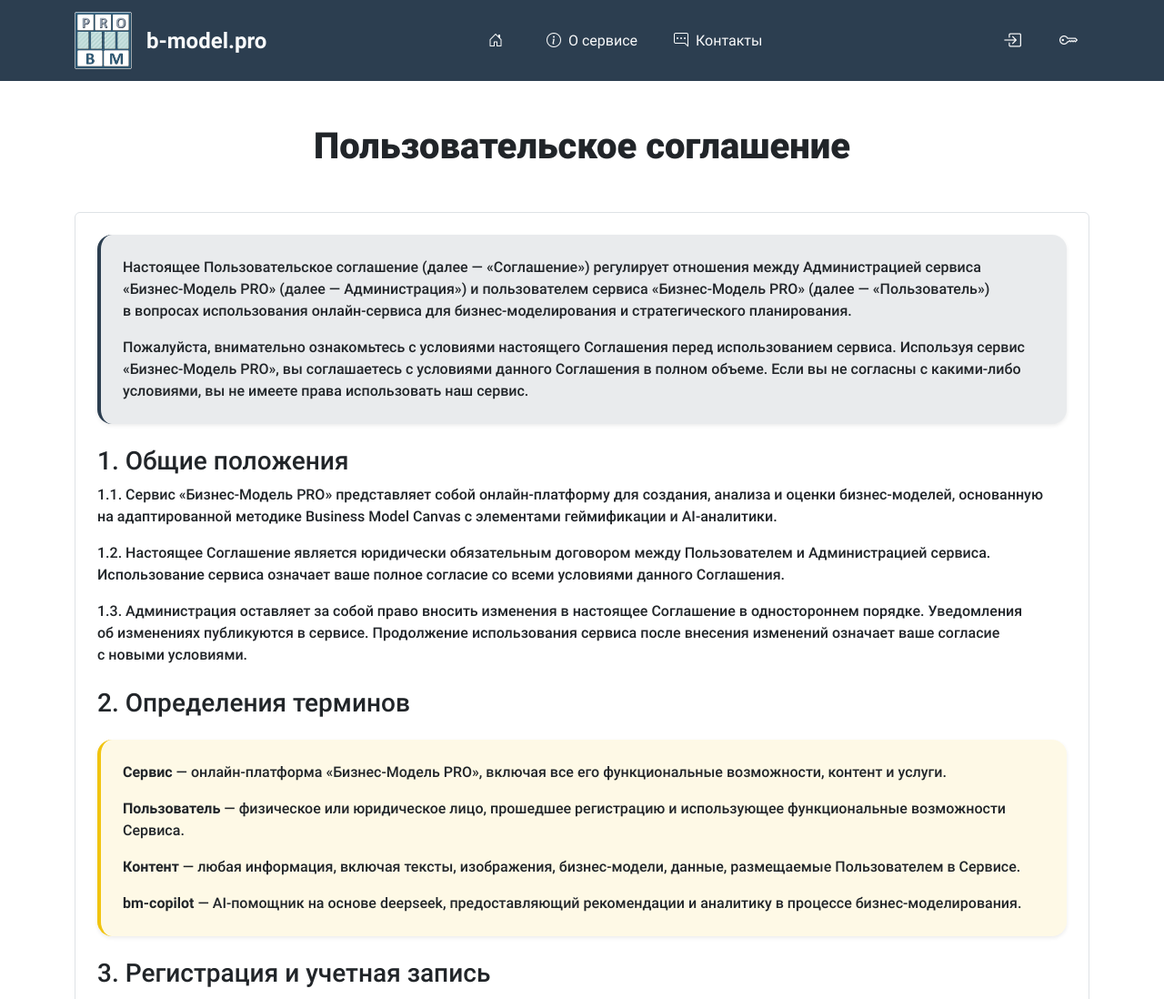
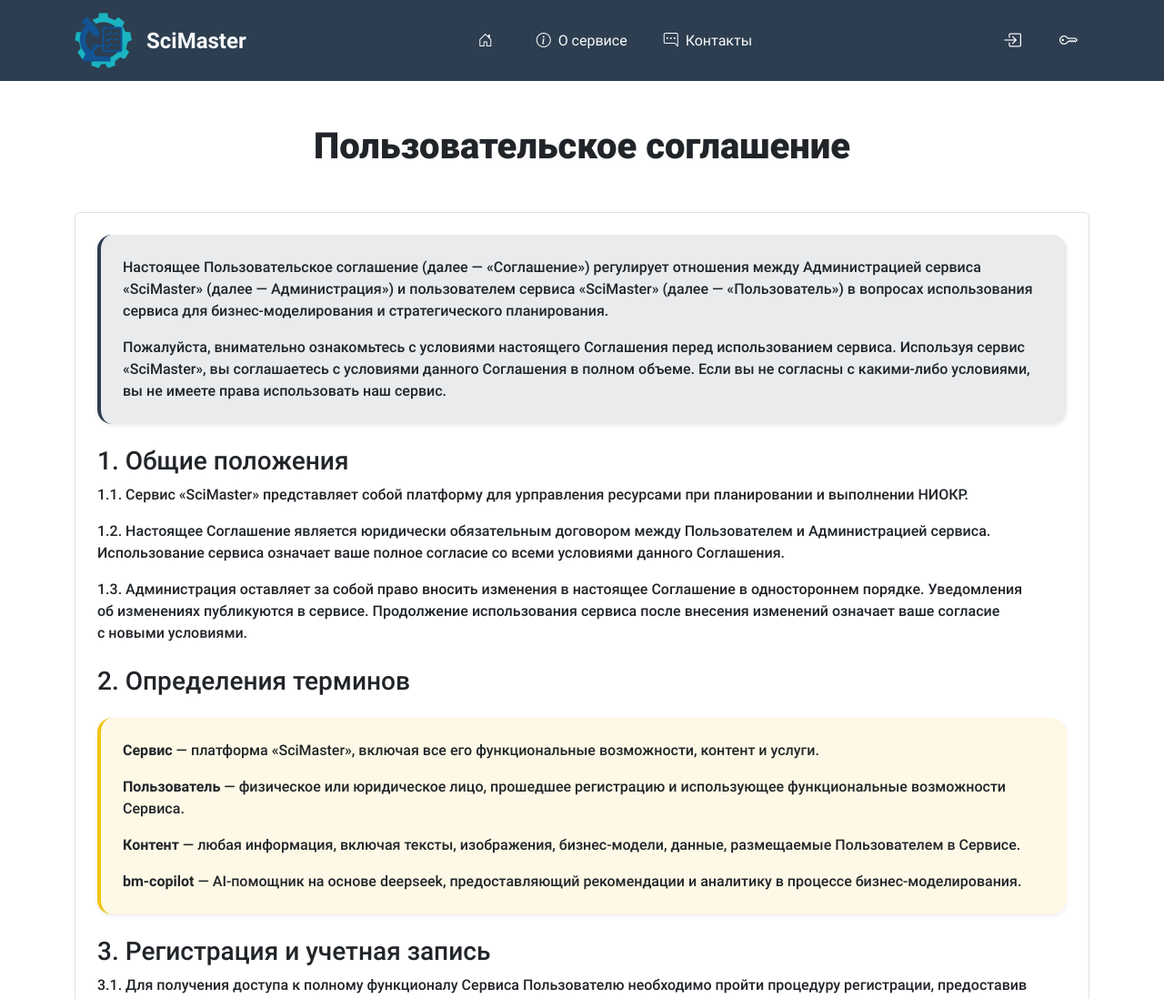
Before and after one commit to Hildbjorn/SciMaster, a Django app: page /user_agreement in a window 1280 px wide. Shown: the top 1098 px of the page at 91% size. Run offline with Django 5.2, Linux system fonts and the light colour scheme; style sheets or scripts are compiled from the project's sources; parts of the project's set-up code (start-up, migrations or seed data) failed here and were passed over; some libraries are stand-ins or nearby versions.

Commit message:
2025-08-30

```diff
--- a/src/home/templates/home/user_agreement.html
+++ b/src/home/templates/home/user_agreement.html
@@ -3,7 +3,7 @@
 {% load widget_tweaks %}
 
 {% block title %}
-  Бизнес-Модель PRO - Пользовательское соглашение
+  SciMaster - Пользовательское соглашение
 {% endblock %}
 
 <!-- META TAGS -->
@@ -17,19 +17,19 @@
       <h1 class="text-center mb-5">Пользовательское соглашение</h1>
       <div class="content-wrapper form-control p-3 p-lg-4">
         <div class="bg-primary bg-opacity-10 rounded-4 p-4 border-start border-4 border-primary shadow-sm">
-          <p>Настоящее Пользовательское соглашение (далее&nbsp;&mdash; &laquo;Соглашение&raquo;) регулирует отношения между Администрацией сервиса &laquo;Бизнес-Модель PRO&raquo; (далее&nbsp;&mdash;&nbsp;Администрация&raquo;) и&nbsp;пользователем сервиса &laquo;Бизнес-Модель PRO&raquo; (далее&nbsp;&mdash; &laquo;Пользователь&raquo;) в&nbsp;вопросах использования онлайн-сервиса для&nbsp;бизнес-моделирования и&nbsp;стратегического планирования.</p>
-          <p class="mb-0">Пожалуйста, внимательно ознакомьтесь с&nbsp;условиями настоящего Соглашения перед использованием сервиса. Используя сервис &laquo;Бизнес-Модель PRO&raquo;, вы&nbsp;соглашаетесь с&nbsp;условиями данного Соглашения в&nbsp;полном объеме. Если вы&nbsp;не&nbsp;согласны с&nbsp;какими-либо условиями, вы&nbsp;не&nbsp;имеете права использовать наш сервис.</p>
+          <p>Настоящее Пользовательское соглашение (далее&nbsp;&mdash; &laquo;Соглашение&raquo;) регулирует отношения между Администрацией сервиса &laquo;SciMaster&raquo; (далее&nbsp;&mdash;&nbsp;Администрация&raquo;) и&nbsp;пользователем сервиса &laquo;SciMaster&raquo; (далее&nbsp;&mdash; &laquo;Пользователь&raquo;) в&nbsp;вопросах использования сервиса для&nbsp;бизнес-моделирования и&nbsp;стратегического планирования.</p>
+          <p class="mb-0">Пожалуйста, внимательно ознакомьтесь с&nbsp;условиями настоящего Соглашения перед использованием сервиса. Используя сервис &laquo;SciMaster&raquo;, вы&nbsp;соглашаетесь с&nbsp;условиями данного Соглашения в&nbsp;полном объеме. Если вы&nbsp;не&nbsp;согласны с&nbsp;какими-либо условиями, вы&nbsp;не&nbsp;имеете права использовать наш сервис.</p>
         </div>
 
         <h3 class="mt-4" id="section1">1. Общие положения</h3>
-        <p>1.1. Сервис &laquo;Бизнес-Модель PRO&raquo; представляет собой онлайн-платформу для создания, анализа и&nbsp;оценки бизнес-моделей, основанную на&nbsp;адаптированной методике Business Model Canvas с&nbsp;элементами геймификации и&nbsp;AI-аналитики.</p>
+        <p>1.1. Сервис &laquo;SciMaster&raquo; представляет собой платформу для урправления ресурсами при&nbsp;планировании и&nbsp;выполнении НИОКР.</p>
         <p>1.2. Настоящее Соглашение является юридически обязательным договором между Пользователем и&nbsp;Администрацией сервиса. Использование сервиса означает ваше полное согласие со&nbsp;всеми условиями данного Соглашения.</p>
         <p>1.3. Администрация оставляет за&nbsp;собой право вносить изменения в&nbsp;настоящее Соглашение в&nbsp;одностороннем порядке. Уведомления об&nbsp;изменениях публикуются в&nbsp;сервисе. Продолжение использования сервиса после внесения изменений означает ваше согласие с&nbsp;новыми условиями.</p>
 
         <h3 class="mt-4" id="section2">2. Определения терминов</h3>
         <div class="mt-4 bg-warning bg-opacity-10 rounded-4 p-4 border-start border-4 border-warning shadow-sm">
           <p>
-            <strong>Сервис</strong>&nbsp;&mdash; онлайн-платформа &laquo;Бизнес-Модель PRO&raquo;, включая все его функциональные возможности, контент и&nbsp;услуги.
+            <strong>Сервис</strong>&nbsp;&mdash; платформа &laquo;SciMaster&raquo;, включая все его функциональные возможности, контент и&nbsp;услуги.
           </p>
           <p>
             <strong>Пользователь</strong>&nbsp;&mdash; физическое или юридическое лицо, прошедшее регистрацию и&nbsp;использующее функциональные возможности Сервиса.
@@ -94,7 +94,7 @@
         <p>11.3. Если какое-либо положение настоящего Соглашения будет признано недействительным, остальные положения сохранят свою силу.</p>
 
         <div class="mt-4 bg-primary bg-opacity-10 rounded-4 p-4 border-start border-4 border-primary shadow-sm">
-          <p class="mb-0">Используя сервис &laquo;Бизнес-Модель PRO&raquo;, вы&nbsp;подтверждаете, что ознакомлены со&nbsp;всеми положениями настоящего Соглашения, понимаете их&nbsp;и&nbsp;принимаете без каких-либо оговорок.</p>
+          <p class="mb-0">Используя сервис &laquo;SciMaster&raquo;, вы&nbsp;подтверждаете, что ознакомлены со&nbsp;всеми положениями настоящего Соглашения, понимаете их&nbsp;и&nbsp;принимаете без каких-либо оговорок.</p>
         </div>
       </div>
     </div>
--- a/src/templates/layout/footer/footer_about.html
+++ b/src/templates/layout/footer/footer_about.html
@@ -2,9 +2,9 @@
 <div class="col-lg-4 col-md-6">
   <div class="footer-brand d-flex align-items-center mb-3">
     <img id="navbar_brand_logo" src="{% static 'img/elements/logo.webp' %}" alt="b-model.pro" class="me-2 me-md-3" style="height: 28px; width: auto;" />
-    <span class="h4 mb-0">Бизнес-Модель PRO</span>
+    <span class="h4 mb-0">SciMaster</span>
   </div>
-  <p class="text-muted">Профессиональный инструмент для создания и&nbsp;анализа бизнес-моделей.</p>
+  <p class="text-muted">Профессиональный инструмент для управления ресурсами при&nbsp;выполнении НИОКР.</p>
 
   <!-- Соцсети -->
   <div class="social-links d-flex align-items-center mt-3">
@@ -17,7 +17,7 @@
     <!-- Telegram -->
     <a href="https://t.me/b_model_pro" class="text-primary me-4" aria-label="Telegram" target="_blank" rel="noopener noreferrer"><i class="bi bi-telegram fs-5"></i></a>
 
-    <!-- Telegram-канал Бизнес-Модель PRO -->
+    <!-- Telegram-канал SciMaster -->
     <a href="https://t.me/+Ztz_1ysmG3kyOWFi" class="btn btn-sm btn-primary" aria-label="Telegram Channel" target="_blank" rel="noopener noreferrer"><i class="bi bi-send-fill me-2"></i>Подписаться</a>
   </div>
 </div>
--- a/src/templates/layout/footer/footer_copyright.html
+++ b/src/templates/layout/footer/footer_copyright.html
@@ -3,7 +3,7 @@
 <div class="row align-items-center">
   <div class="col-md-6 text-center text-md-start mb-3 mb-md-0">
     <p class="mb-0 small text-muted">
-      &copy; 2025 <a href="https://b-model.pro" class="text-decoration-none text-primary">Бизнес-Модель PRO</a>. Все&nbsp;права&nbsp;защищены.
+      &copy; 2025 <a href="https://b-model.pro" class="text-decoration-none text-primary">SciMaster</a>. Все&nbsp;права&nbsp;защищены.
     </p>
   </div>
   <div class="col-md-6 text-center text-md-end">
--- a/src/templates/layout/header/navbar_brand.html
+++ b/src/templates/layout/header/navbar_brand.html
@@ -4,8 +4,8 @@
 
 <a class="navbar-brand flex-nowrap" href="{% url 'index' %}">
   <!-- Логотип -->
-  <img id="navbar_brand_logo" src="{% static 'img/elements/logo.webp' %}" alt="b-model.pro" />
+  <img id="navbar_brand_logo" src="{% static 'img/elements/logo.webp' %}" alt="SciMaster" />
 
   <!-- Название сайта -->
-  <span class="mx-3 fs-4 fw-bold">b-model.pro</span>
+  <span class="mx-3 fs-4 fw-bold">SciMaster</span>
 </a>
```
Also changed, not shown: src/home/templates/home/components/hero.html (+4 -4 lines), src/media/profile/ADMIN/avatar/fomin_animated_white_bg.jpg (added), src/sm_db_dev.sqlite3, src/static/img/elements/logo.png, src/static/img/elements/logo.webp, src/static/img/elements/wallpaper.jpeg (added), src/static/img/elements/wallpaper.png, 1 other file.
